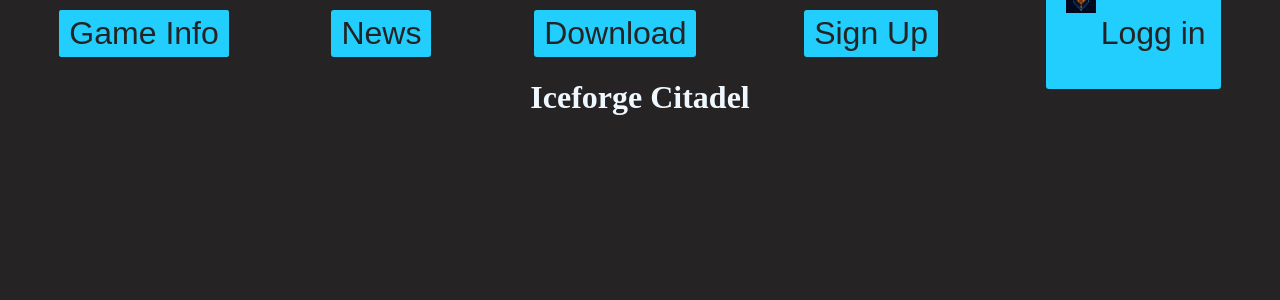
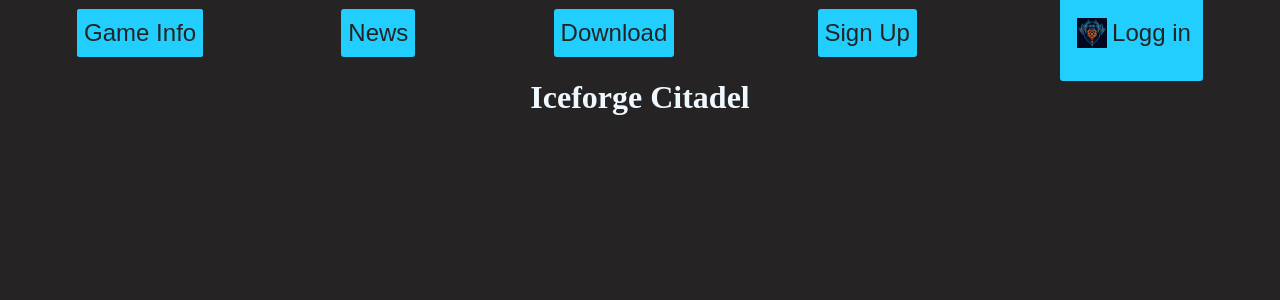
Before and after one commit to AndreK-B06/Fullsctack-web, a React (Create React App) app: page / in a window 1280 px wide. Shown: the top 300 px of the page. Built offline with nearby package versions, Linux system fonts and the light colour scheme.

Commit message:
padding twiks

```diff
--- a/src/components/nav/nav-bar.css
+++ b/src/components/nav/nav-bar.css
@@ -12,7 +12,7 @@
 }
 
 .nav-btn {
-  padding: 10px, 5px;
+  padding: 5px, 5px;
   border: none;
   border-radius: 3px;
 }
@@ -20,8 +20,9 @@
   margin-inline: 5px;
 }
 button {
-  padding: 5px 10px;
+  padding: 10px 7px;
+  align-items: center;
 }
 .font-btn {
-  font-size: 2rem;
+  font-size: 1.5rem;
 }
```
